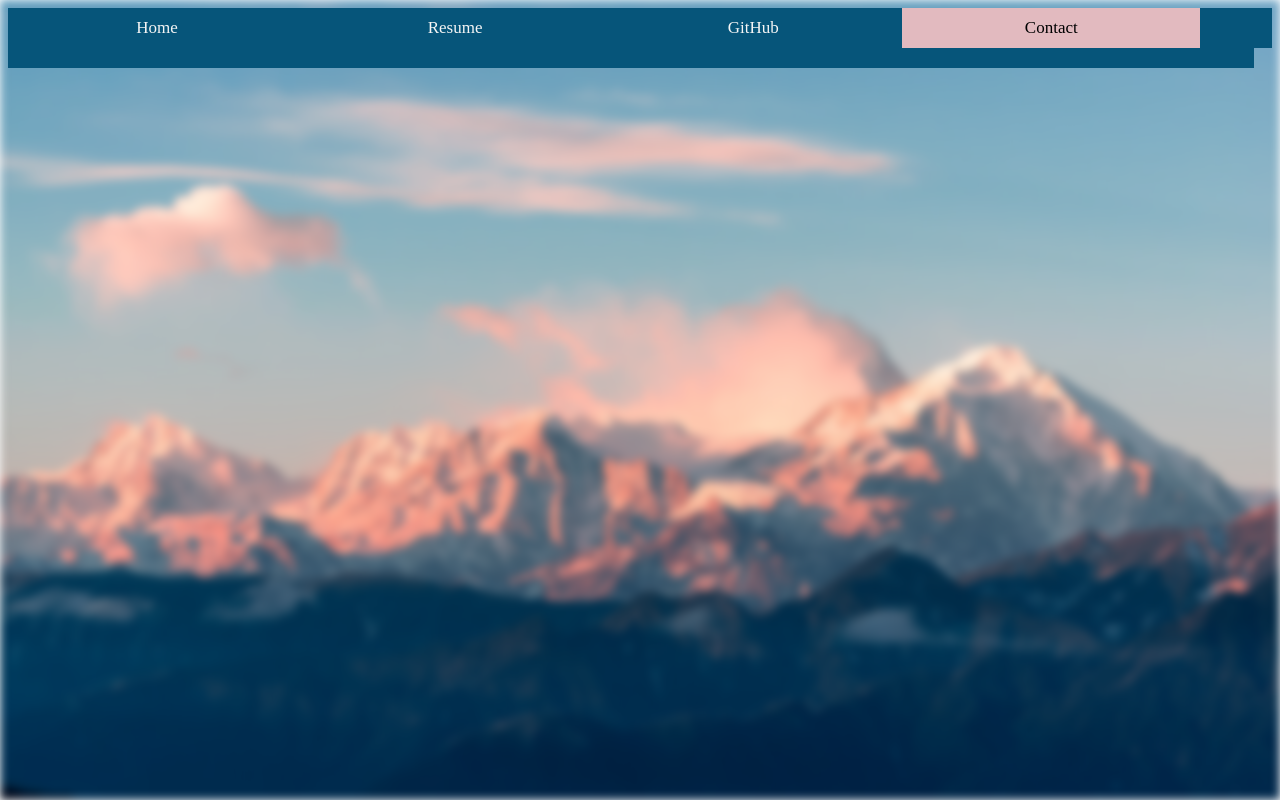
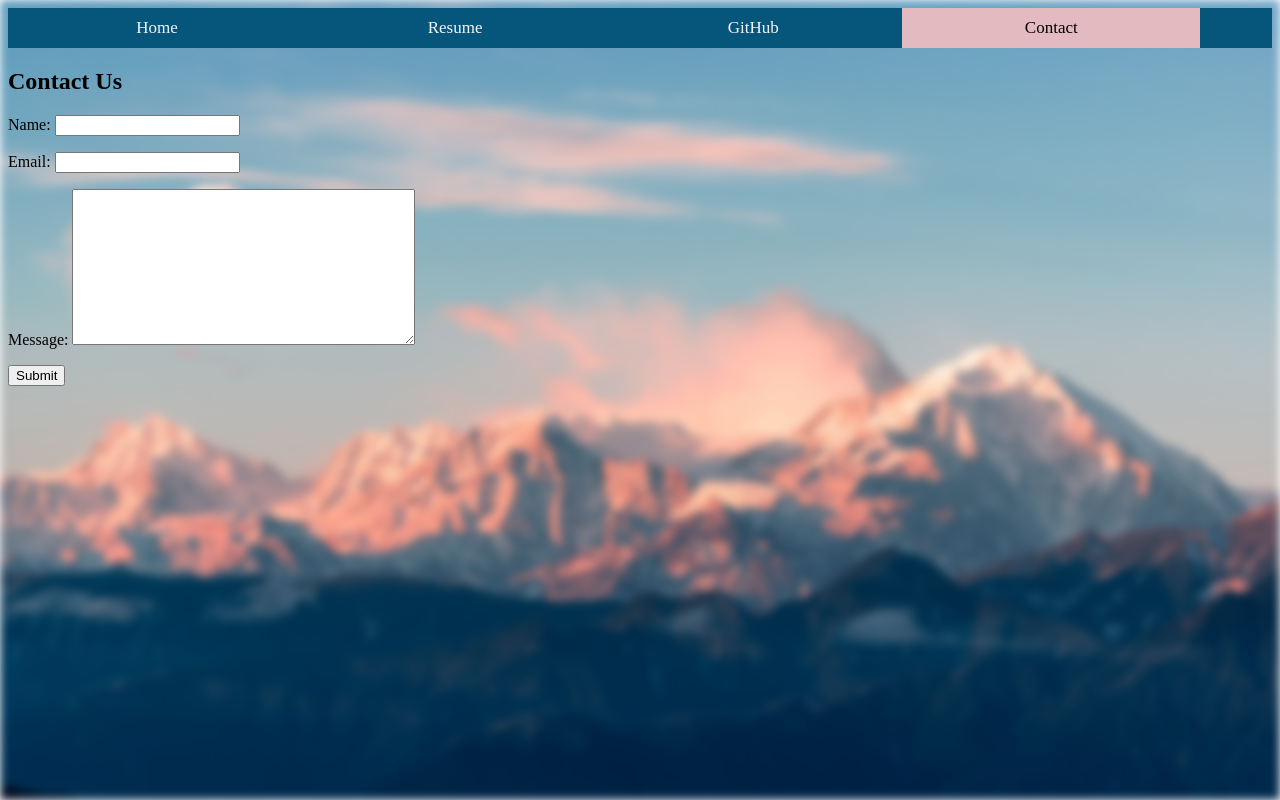
Before and after one commit to mroesch2/website, a Django app: page /website/contact in a window 1280 px wide. Run offline with Django 3.2, Linux system fonts and the light colour scheme.

Commit message:
Contact Page sends message to terminal window

```diff
--- a/mysite/settings.py
+++ b/mysite/settings.py
@@ -38,6 +38,7 @@
     'django.contrib.messages',
     'django.contrib.staticfiles',
     'website',
+
 ]
 
 MIDDLEWARE = [
@@ -119,3 +120,5 @@
 # https://docs.djangoproject.com/en/3.1/howto/static-files/
 
 STATIC_URL = '/static/'
+
+EMAIL_BACKEND = 'django.core.mail.backends.console.EmailBackend'
--- a/mysite/urls.py
+++ b/mysite/urls.py
@@ -19,6 +19,7 @@
 from django.conf import settings
 from django.conf.urls.static import static
 from django.views.generic import RedirectView
+from django.urls import path, include
 
 urlpatterns = [
     path('admin/', admin.site.urls),
--- /dev/null
+++ b/website/forms.py
@@ -0,0 +1,6 @@
+from django import forms
+
+class ContactForm(forms.Form):
+    name = forms.CharField(max_length=100)
+    email = forms.EmailField()
+    message = forms.CharField(widget=forms.Textarea)
--- a/website/templates/website/contact.html
+++ b/website/templates/website/contact.html
@@ -1,6 +1,6 @@
+{% load static %}
 
-{% load static %}
-<DOCTYPE html>
+<!DOCTYPE html>
     <html lang="en">
         <head>
             <title>Welcome!</title>
@@ -18,6 +18,13 @@
                 <a class="active" href="{% url 'contact' %}">Contact</a>
             </div>
 
+            <h2>Contact Us</h2>
+            <form method="post">
+                {% csrf_token %}
+                {{ form.as_p }}
+                <input type="submit" value="Submit" />
+            </form>
+
 
           <div class="footer"></div>
         </body>
--- a/website/templates/website/homepage.html
+++ b/website/templates/website/homepage.html
@@ -18,6 +18,9 @@
                 <a href="{% url 'contact' %}">Contact</a>
             </div>
 
+            <div>
+
+            </div>
             <div class="wrap">
                     <div class="gallery">
                         <a target="_blank" href='../static/images/IMG_4988.JPG'>
@@ -42,7 +45,7 @@
                             <img src='../static/images/IMG_8740.JPG' alt="Photo4" width="500" height="500">
                         </a>
                     </div>
-                    <div class="text-box">About Me Text</div>
+                    <div class="text-box">Hello world!</div>
                   </div>
 
           <div class="footer"></div>
--- a/website/views.py
+++ b/website/views.py
@@ -1,4 +1,7 @@
 from django.shortcuts import render
+from django.http import HttpResponse    #Added for Contact Form
+from .forms import ContactForm          #Added for Contact Form
+from django.core.mail import send_mail  #Added for Contact Form
 
 # Create your views here.
 def homepage(request):
@@ -6,12 +9,24 @@
 
     })
 
-def contact(request):
-    return render(request, "website/contact.html", {
-
-    })
 
 def resume(request):
     return render(request, "website/resume.html", {
 
     })
+
+#Code pulled from https://diagramy.com/blog/2018/05/17/django-contact-us-tutorial/
+def contact(request):
+    if request.method == 'POST':
+        form = ContactForm(request.POST)
+        if form.is_valid():
+            # send email code goes here
+            sender_name = form.cleaned_data['name']
+            sender_email = form.cleaned_data['email']
+            message = "{0} has sent you a new message:\n\n{1}".format(sender_name, form.cleaned_data['message'])
+            send_mail('New Enquiry', message, sender_email, ['mroesch2@gmail.com'])
+            return HttpResponse('Thanks for your message!')
+    else:
+        form = ContactForm()
+
+    return render(request, 'website/contact.html', {'form': form})
```
Also changed, not shown: 1 other file.
